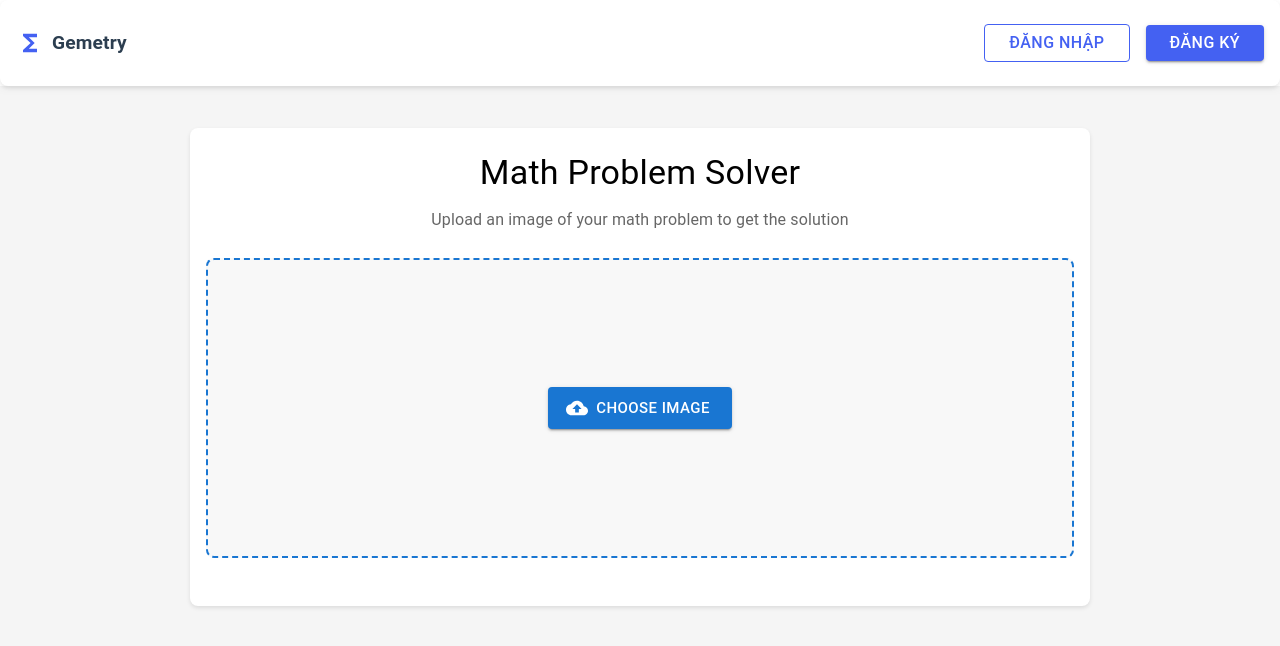
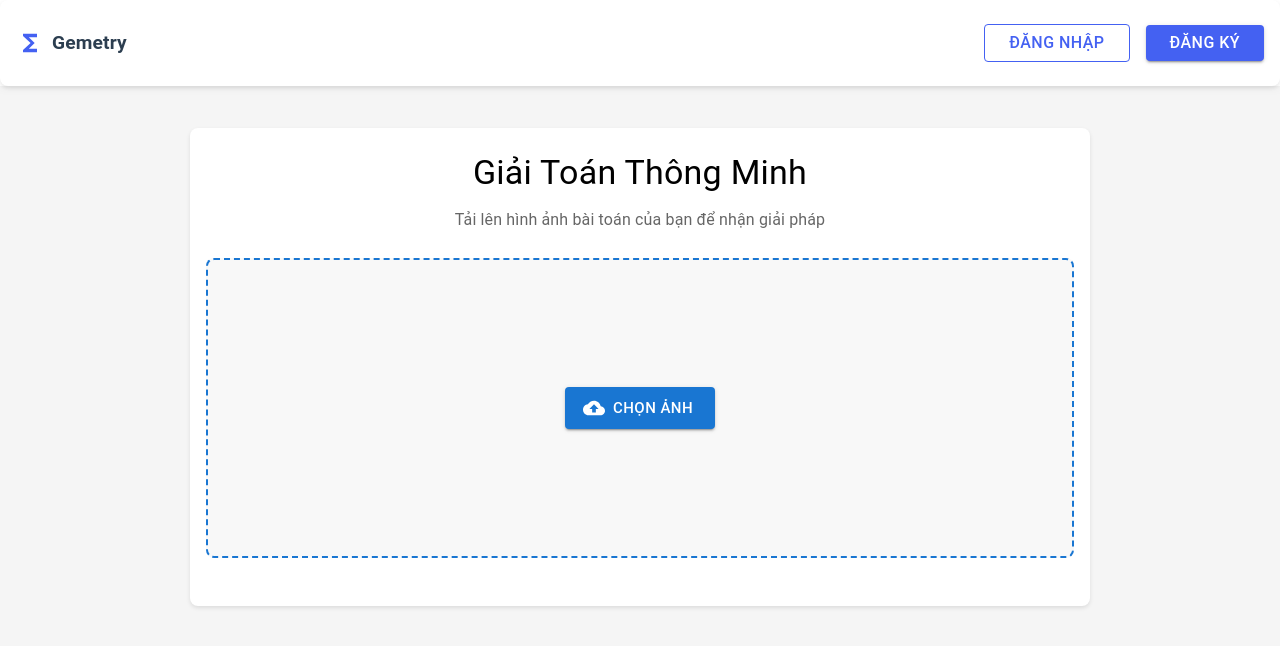
Before and after one commit to Darrly207/gemetry_FE, a React (Create React App) app: page /solver in a window 1280 px wide. Shown: the top 646 px of the page. Built offline with nearby package versions, Linux system fonts and the light colour scheme.

Commit message:
Update Home.jsx

```diff
--- a/src/pages/Home.jsx
+++ b/src/pages/Home.jsx
@@ -71,10 +71,10 @@ const Home = () => {
   return (
     <Container maxWidth="md">
       <Typography variant="h4" component="h1" gutterBottom align="center">
-        Math Problem Solver
+        Giải Toán Thông Minh
       </Typography>
       <Typography variant="subtitle1" color="textSecondary" align="center" gutterBottom>
-        Upload an image of your math problem to get the solution
+        Tải lên hình ảnh bài toán của bạn để nhận giải pháp
       </Typography>
 
       <div className="upload-section">
@@ -93,7 +93,7 @@ const Home = () => {
               startIcon={<CloudUploadIcon />}
               size="large"
             >
-              Choose Image
+              Chọn Ảnh
             </Button>
           </label>
         ) : (
@@ -110,7 +110,7 @@ const Home = () => {
             >
               <img
                 src={imagePreview}
-                alt="Problem preview"
+                alt="Xem trước bài toán"
                 style={{
                   width: '100%',
                   height: 'auto',
@@ -125,14 +125,14 @@ const Home = () => {
                   color="error"
                   onClick={handleRemoveImage}
                 >
-                  Remove Image
+                  Xóa Ảnh
                 </Button>
                 <Button
                   variant="contained"
                   onClick={handleFileUpload}
                   disabled={loading}
                 >
-                  {loading ? <CircularProgress size={24} /> : 'Solve Problem'}
+                  {loading ? <CircularProgress size={24} /> : 'Giải Bài Toán'}
                 </Button>
               </Box>
             </Paper>
@@ -149,7 +149,7 @@ const Home = () => {
       {(solution || loading) && (
         <Paper sx={{ mt: 4, p: 3, bgcolor: '#f8f8f8', borderRadius: 1 }}>
           <Typography variant="h6" gutterBottom>
-            Solution:
+            Lời Giải:
           </Typography>
           <Box sx={{
             mt: 2,
@@ -168,7 +168,7 @@ const Home = () => {
               <Box sx={{ display: 'flex', alignItems: 'center', gap: 1 }}>
                 <CircularProgress size={20} />
                 <Typography variant="body2" color="textSecondary">
-                  Generating solution...
+                  Đang tạo lời giải...
                 </Typography>
               </Box>
             ) : (
```
